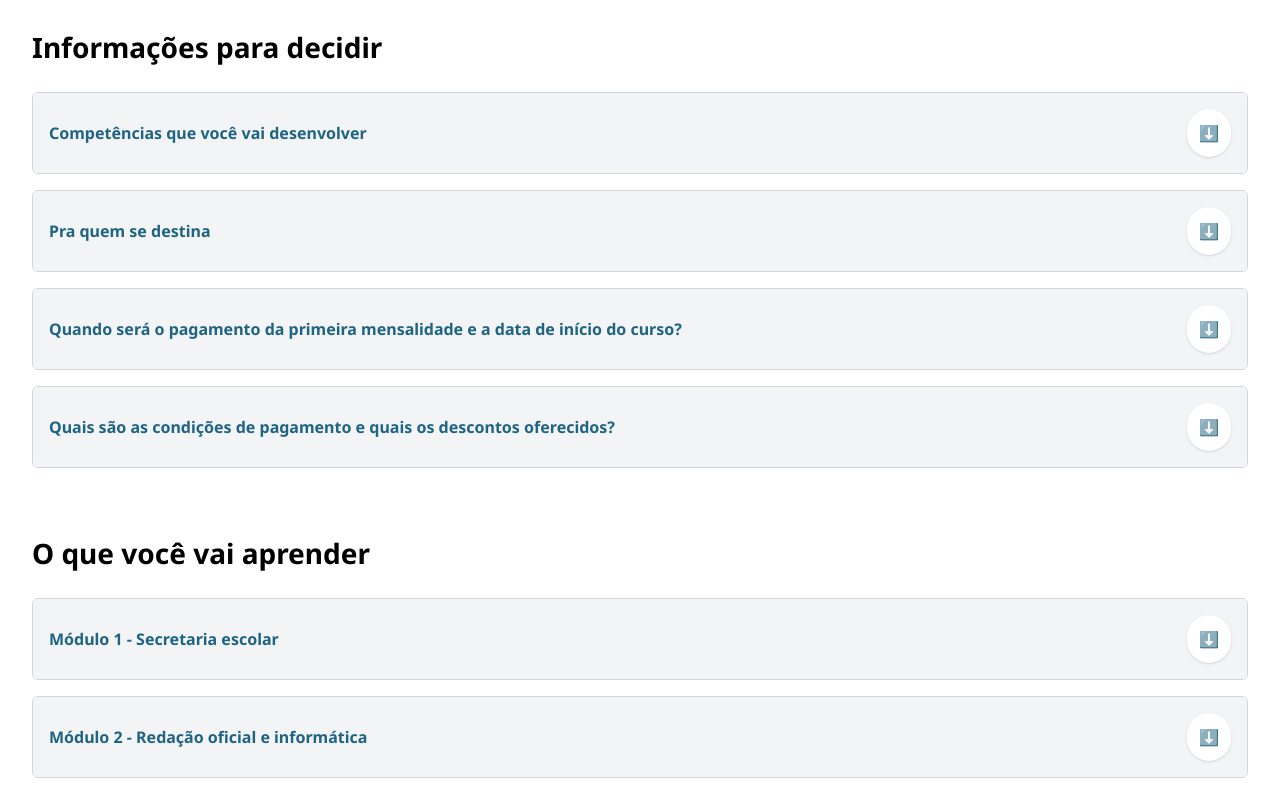
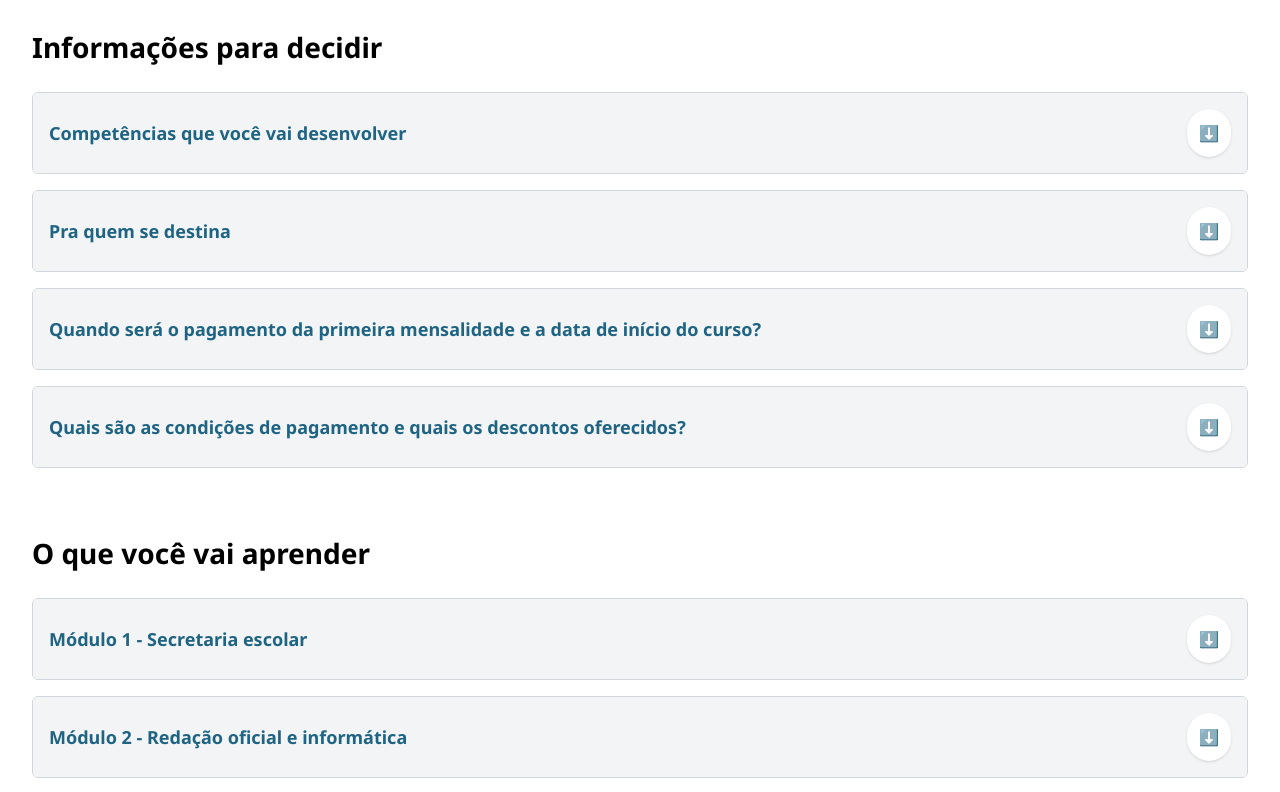
Before and after one commit to aTItudeDeVeloper/uane, a React (Vite) app in the folder frontend/: page / in a window 1280 px wide. Shown: the part 840-1632 px from the top of the page. Built offline with nearby package versions, Linux system fonts and the light colour scheme; no server answers; a web font is replaced by a local one.

Commit message:
style(InfomationToDecide, WhatsYouWillLearn) ajustando fontes, tamanho de fonte e cores

```diff
--- a/frontend/src/components/InformationToDecide.jsx
+++ b/frontend/src/components/InformationToDecide.jsx
@@ -52,7 +52,7 @@ function InformationToDecide() {
             >
              <span
                 className={`font-Noto ${
-                  isOpen ? "text-black" : "text-[#1F6482]"
+                  isOpen ? "text-black font-bold text-[18px]" : "text-[#1F6482] font-bold text-[18px]"
                 }`}
               >
                 {accordion.title}
--- a/frontend/src/components/WhatYouWillLearn.jsx
+++ b/frontend/src/components/WhatYouWillLearn.jsx
@@ -67,7 +67,7 @@ function WhatYouWillLearn() {
               >
                 <span
                 className={`font-Noto ${
-                  isOpen ? "text-black" : "text-[#1F6482]"
+                  isOpen ? "text-black font-bold text-[18px]" : "text-[#1F6482] font-bold text-[18px]"
                 }`}
               >
                 {accordion.title}
```
